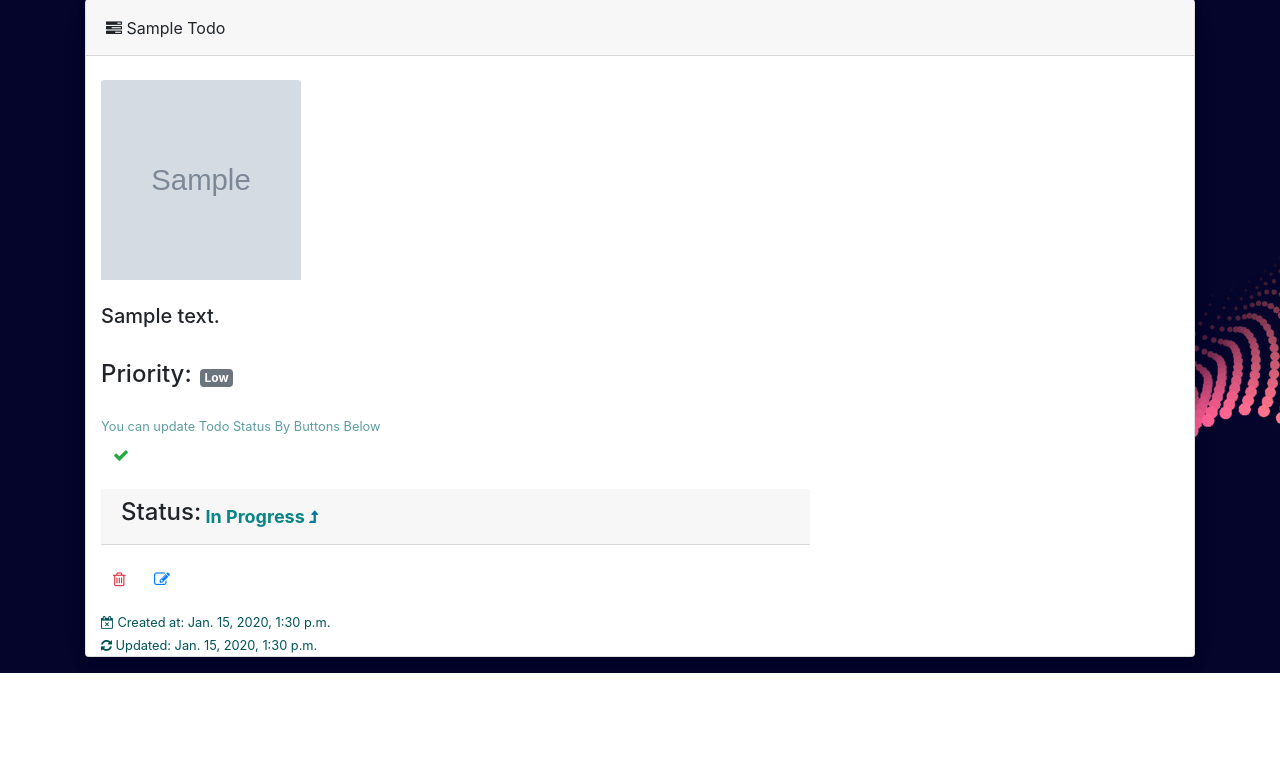
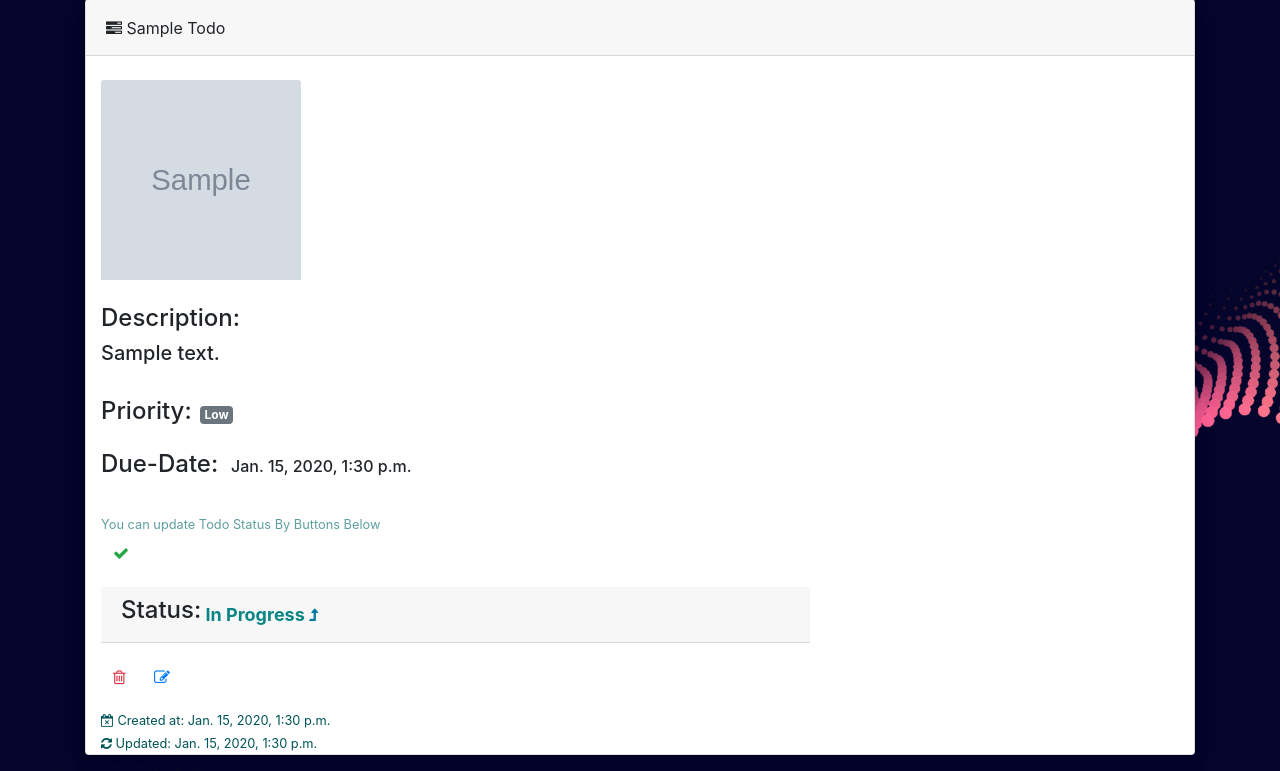
Before and after one commit to mosihere/Todo-App, a Django app: page /todo/1 in a window 1280 px wide. Shown: the part 204-975 px from the top of the page. Before the commit the page ends 877 px from the top, so only its background shows below. Run offline with Django 5.2, Linux system fonts and the light colour scheme; a user stored in the database is signed in; tables that the repository leaves empty hold one stand-in row (values such as "Sample post"); grey boxes marked "Sample" are stand-in pictures; parts of the project's set-up code (start-up, migrations or seed data) failed here and were passed over; some libraries are stand-ins or nearby versions.

Commit message:
due date ui added

```diff
--- a/todo/templates/todo/detail.html
+++ b/todo/templates/todo/detail.html
@@ -46,7 +46,7 @@
                 <img style="height: 200px;width: 200px;" src="{{todo.image.url}}" class="card-img-top" alt="..." alt="A generic square placeholder image with rounded corners in a figure.">
                 <br>
                 <br>
-                <h5>{{ todo.details }}</h5>
+                <h4>Description:</h4><h5>{{ todo.details }}</h5>
                 <br>
                 {% if todo.priority == 'M' %}
                 <h4 style="display: inline;">Priority:</h4><div class="badge badge-primary ml-2">Medium
@@ -64,8 +64,13 @@
 
                 {% else %}
                 <h4 style="display: inline;">Priority:</h4><div class="badge badge-secondary ml-2">Low
+                </div>
 
-                </div>
+                <br>
+                <br>
+
+                <h4 style="display: inline;">Due-Date:</h4><div class="badge badge-shadow ml-2"><h6>{{todo.due_date}}</h6></div>
+
                 <br>
                 <br>
                 {% endif %}
```
